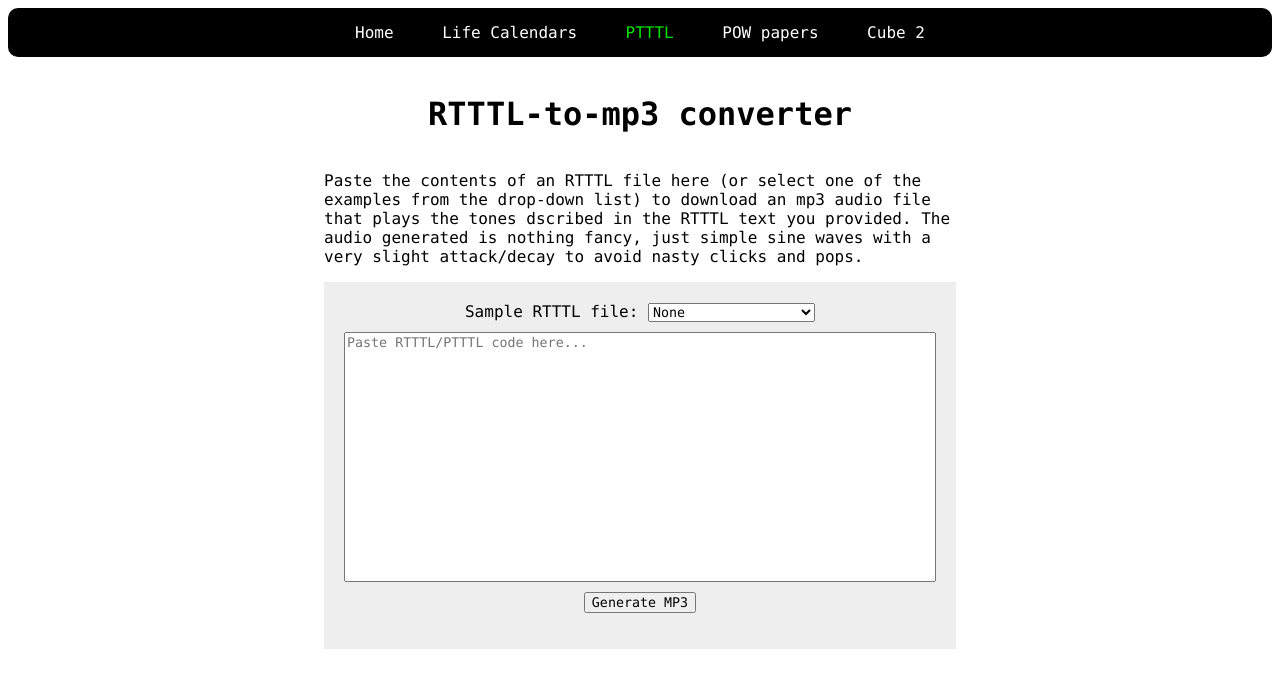
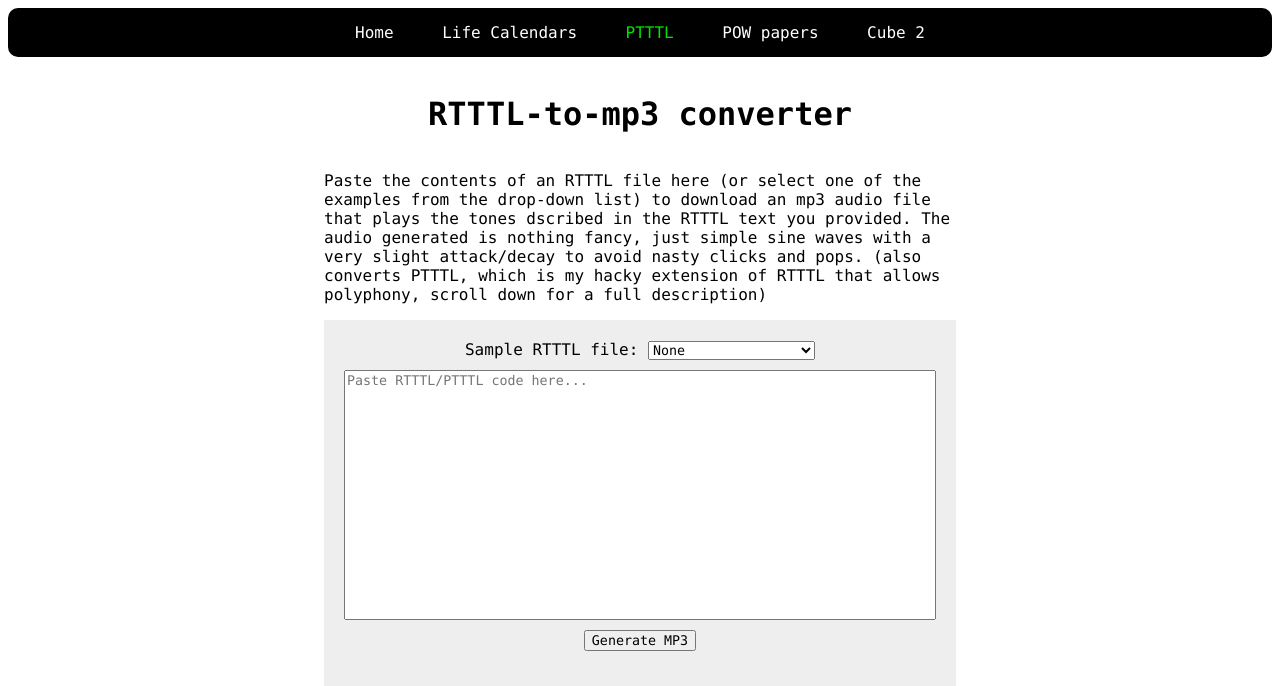
Before and after one commit to eriknyquist/personal-site, a Django app: page /ptttl/ in a window 1280 px wide. Shown: the top 686 px of the page. Run offline with Django 3.2, Linux system fonts and the light colour scheme; parts of the project's set-up code (start-up, migrations or seed data) failed here and were passed over.

Commit message:
ptttl.html: update intro

```diff
--- a/templates/ptttl.html
+++ b/templates/ptttl.html
@@ -51,7 +51,9 @@
     from the drop-down list) to download an mp3 audio file that plays the
     tones dscribed in the RTTTL text you provided. The audio generated is
     nothing fancy, just simple sine waves with a very slight attack/decay to
-    avoid nasty clicks and pops.</p>
+    avoid nasty clicks and pops. (also converts PTTTL, which is my hacky
+    extension of RTTTL that allows polyphony, scroll down for a full
+    description)</p>
 
     {% if messages %}
         {% for message in messages %}
```
